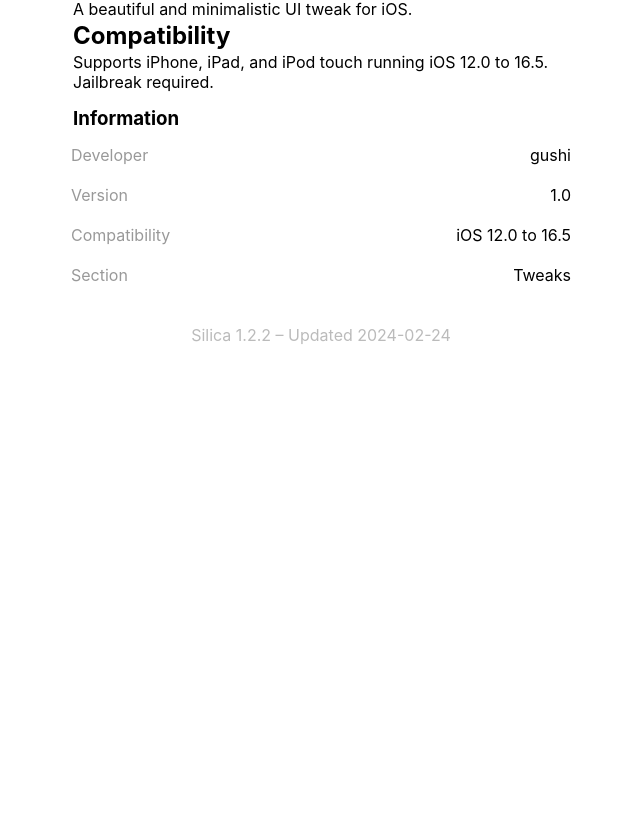
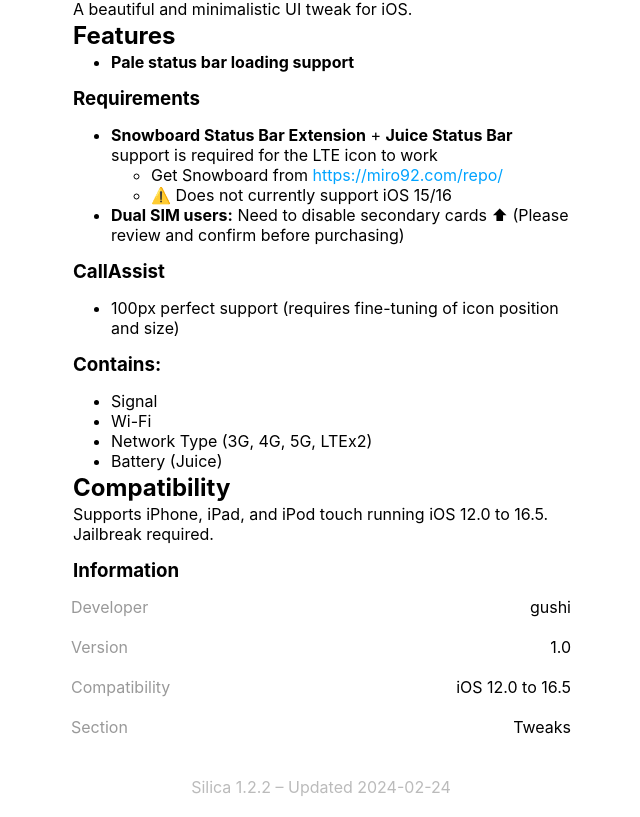
Before and after one commit to W1xced-io/w1xcrack-repo, a plain HTML site: page depiction/web/com.gushi.pale.html in a window 1280 px wide. Shown: the part 883-1700 px from the top of the page, without its empty margins (319-959 px from the left). Before the commit the page ends 1248 px from the top, so only its background shows below. Drawn offline with Linux system fonts and the light colour scheme.

Commit message:
Update Pale description with features and requirements

```diff
--- a/depiction/web/com.gushi.pale.html
+++ b/depiction/web/com.gushi.pale.html
@@ -36,6 +36,31 @@
             <div class="md_view">
                 <p><h1>Pale</h1>
 <p>A beautiful and minimalistic UI tweak for iOS.</p>
+<h2>Features</h2>
+<ul>
+<li><strong>Pale status bar loading support</strong></li>
+</ul>
+<h3>Requirements</h3>
+<ul>
+<li><strong>Snowboard Status Bar Extension</strong> + <strong>Juice Status Bar</strong> support is required for the LTE icon to work
+<ul>
+<li>Get Snowboard from <a href="https://miro92.com/repo/">https://miro92.com/repo/</a></li>
+<li>⚠️ Does not currently support iOS 15/16</li>
+</ul>
+</li>
+<li><strong>Dual SIM users:</strong> Need to disable secondary cards ⬆ (Please review and confirm before purchasing)</li>
+</ul>
+<h3>CallAssist</h3>
+<ul>
+<li>100px perfect support (requires fine-tuning of icon position and size)</li>
+</ul>
+<h3>Contains:</h3>
+<ul>
+<li>Signal</li>
+<li>Wi-Fi</li>
+<li>Network Type (3G, 4G, 5G, LTEx2)</li>
+<li>Battery (Juice)</li>
+</ul>
 <h2>Compatibility</h2>
 <p>Supports iPhone, iPad, and iPod touch running iOS 12.0 to 16.5. Jailbreak required.</p>
 </p>
```
Also changed, not shown: depiction/native/com.gushi.pale.json (+1 -1 lines).
